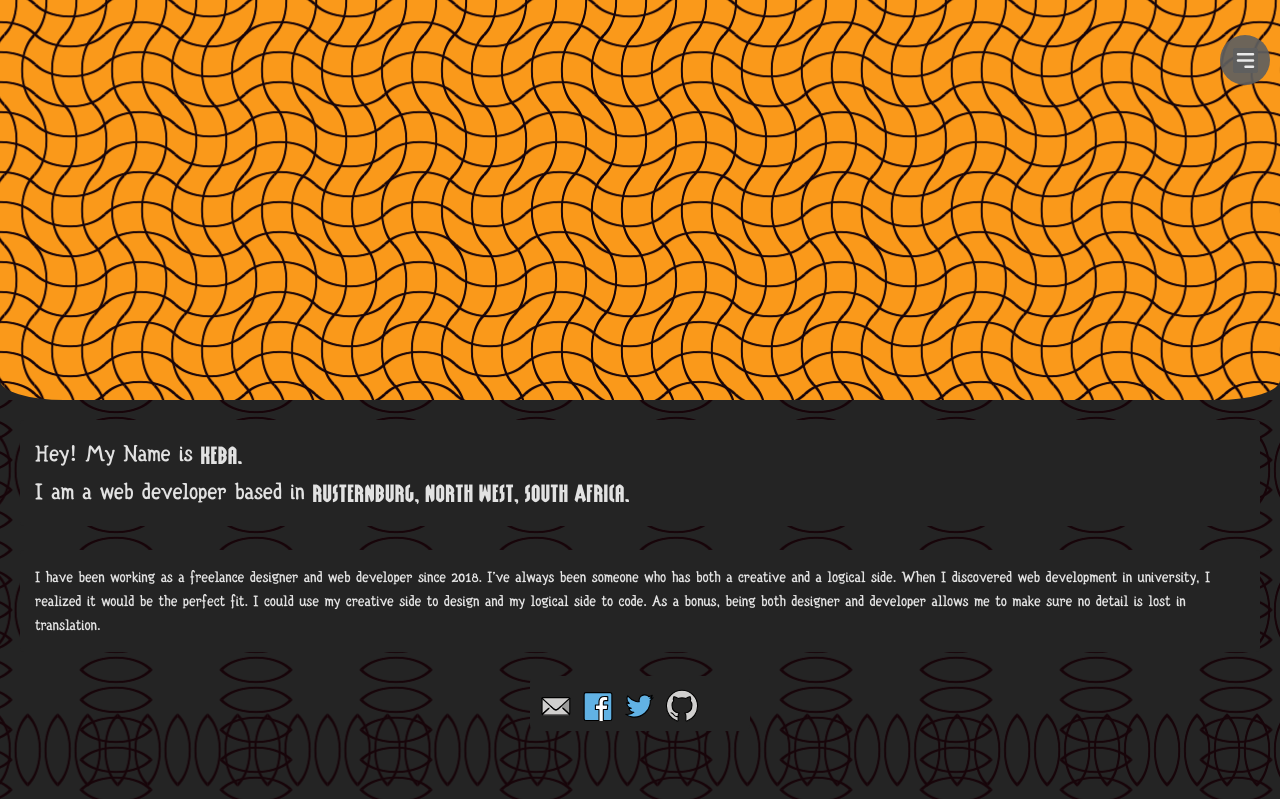
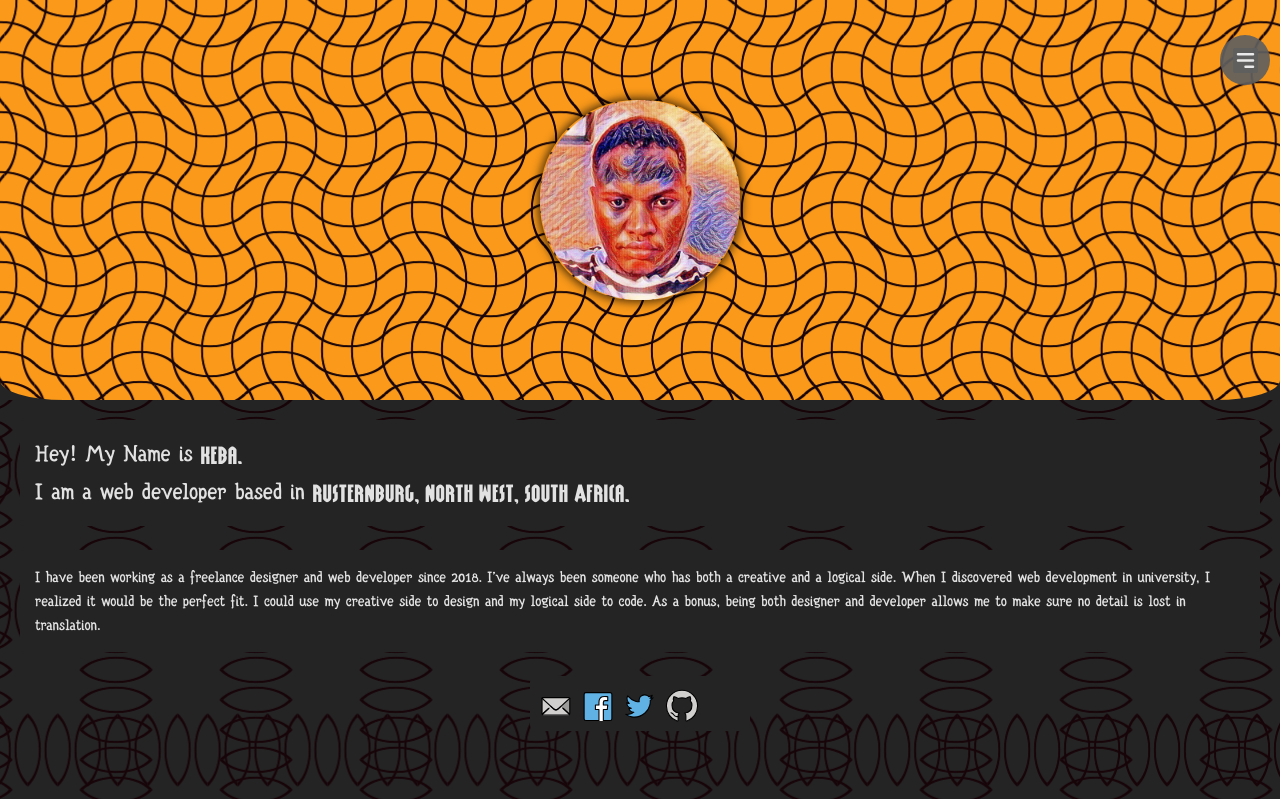
Before and after one commit to Kebalepile/Kebalepile.github.io, a React (Vite) app: page / in a window 1280 px wide. Shown: the top 799 px of the page. Built offline with nearby package versions, Linux system fonts and the light colour scheme; some icons are missing.

Commit message:
add profile picture

```diff
--- /dev/null
+++ b/src/components/Banner.jsx
@@ -0,0 +1,9 @@
+import  profilePic from "../assets/img/pp.png";
+
+export default function Banner (){
+    return (
+        <section id="home" className="banner card">
+            <img src={profilePic} alt="profile picture" loading="lazy" id="profile-pic"/>
+        </section>
+    )
+}
--- a/src/components/Main.jsx
+++ b/src/components/Main.jsx
@@ -1,13 +1,15 @@
 import Menu from "./Menu";
+import Banner from "./Banner";
 import About from "./About";
 import HustleInfo from "./HustleInfo";
 import Projects from "./Projects";
 import Footer from "./Footer";
+
 export default function Main() {
   return (
     <>
       <Menu />
-      <section id="home" className="banner card"></section>
+      <Banner />
       <About />
       <HustleInfo />
       <Projects />
--- a/src/index.css
+++ b/src/index.css
@@ -31,7 +31,7 @@ button {
   top: 35px;
   float: right;
   margin-right: 10px;
-  z-index: 2;
+  z-index: 6;
   transition: background-color 0.3s;
 }
 
@@ -60,6 +60,7 @@ button {
   justify-content: center;
   align-items: center;
   transition: top 1s, right 1s;
+  z-index: 5;
 }
 
 #menu-details.open {
@@ -88,8 +89,6 @@ button {
 }
 .card {
   min-height: 50dvh;
-  /* width: 500px; */
-  /* background-color: pink; */
   text-align: center;
   padding: 20px;
 }
@@ -99,8 +98,8 @@ button {
 }
 
 .banner {
-  /* #67917a */
-  height: 30dvh;
+  width: 100dvw;
+  height: 50dvh;
   --s: 140px;
   --c: #170409;
   --_g: #0000 52%, var(--c) 54% 57%, #0000 59%;
@@ -182,6 +181,19 @@ footer {
   margin-bottom: 15px;
 }
 
+#profile-pic {
+  width: 200px;
+  height: 200px;
+  border: none;
+  border-radius: 48%;
+  background: inherit;
+  box-shadow: 0px 0px 10px 2px #000000b7; /* horizontal offset, vertical offset, blur radius, spread radius, color */
+  position: absolute;
+  top: 25%;
+  left: 50%;
+  transform: translate(-50%, -50%);
+}
+
 /* key frames */
 @keyframes gradientAnimation {
   0% {
```
Also changed, not shown: src/assets/img/pp.png (added).
